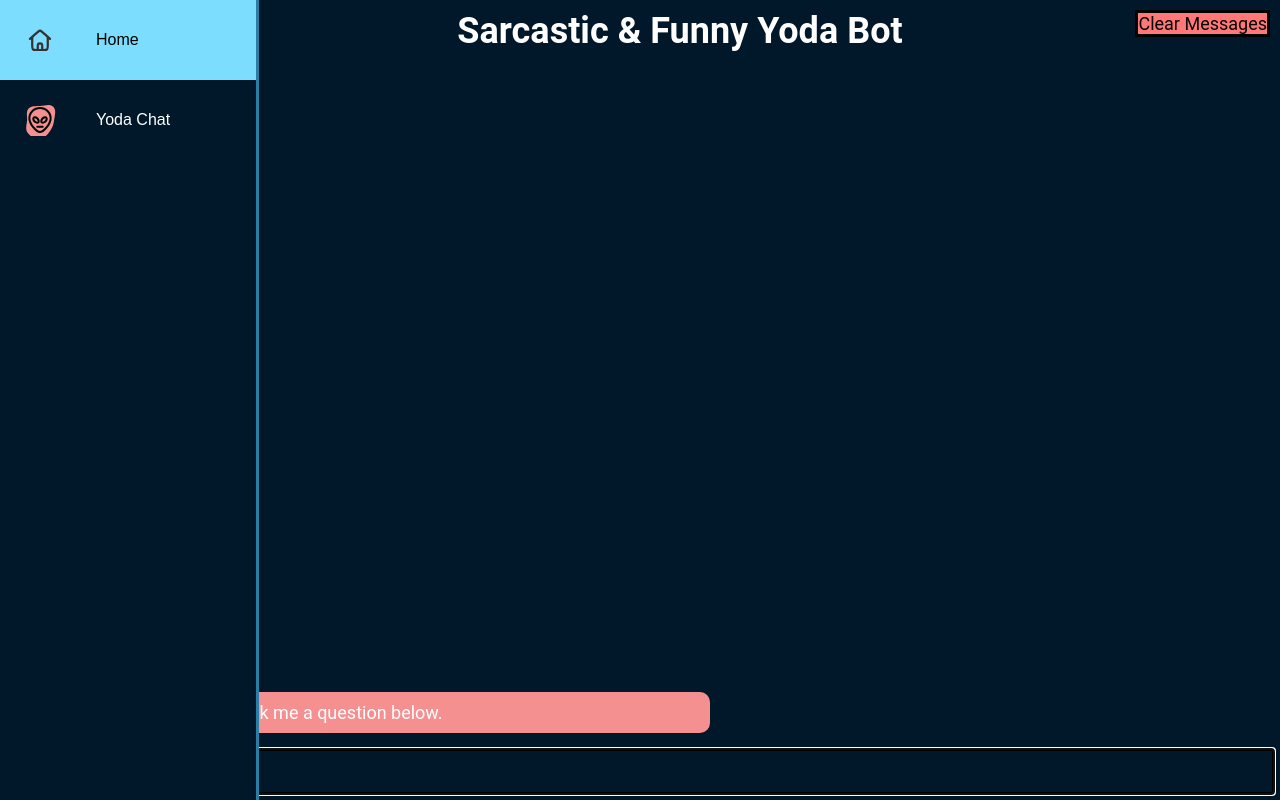
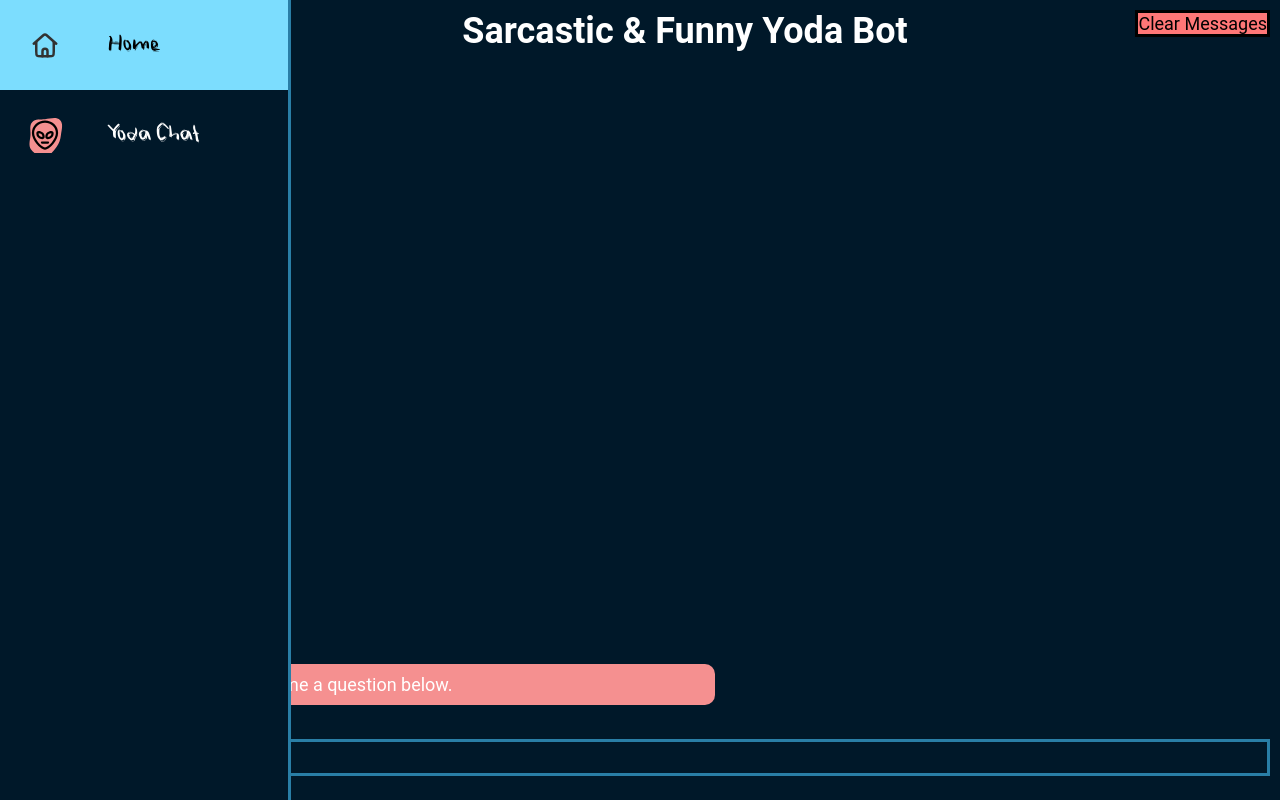
Before and after one commit to dhshah/openai-fun, a SvelteKit app: page /yoda-chat in a window 1280 px wide. Built offline with nearby package versions, Linux system fonts and the light colour scheme.

Commit message:
Some refactoring

```diff
--- a/src/app.html
+++ b/src/app.html
@@ -7,8 +7,8 @@
 		%sveltekit.head%
 
 		<style>
-			/* There is some weird bug with where 0 padding moves things down */
-			html, body {
+			html,
+			body {
 				height: 100%;
 				margin: 0;
 				padding: 0;
@@ -18,6 +18,9 @@
 			* {
 				margin: 0;
 				padding: 0;
+				font-size: 18px;
+				font-family: 'Roboto', sans-serif;
+				color: white;
 			}
 		</style>
 	</head>
--- /dev/null
+++ b/src/lib/components/FocussedInput.svelte
@@ -0,0 +1,60 @@
+<script lang="ts">
+	import { onMount } from 'svelte';
+
+	export let disabled: boolean = false;
+	export let value: string = '';
+	export let onTrigger: () => void = () => {};
+	let inputBox: HTMLInputElement;
+	function handleUpdate(e: any) {
+		value = e.target.value;
+	}
+
+	async function handleKeydown(e: any) {
+		if (e.key === 'Enter') {
+			onTrigger();
+		}
+	}
+
+	onMount(() => {
+		inputBox.focus();
+	});
+</script>
+
+<div class="input-container">
+	<input
+		bind:this={inputBox}
+		on:blur={() => inputBox.focus()}
+		{disabled}
+		{value}
+		on:keydown={handleKeydown}
+		on:input={handleUpdate}
+	/>
+</div>
+
+<style>
+	.input-container {
+		width: 100%;
+		min-height: 85px;
+		display: flex;
+		align-items: center;
+		justify-content: center;
+	}
+	.input-container > input:focus {
+		outline: none;
+	}
+	.input-container > input {
+		caret-color: #297ea6;
+		caret-shape: bar;
+		box-sizing: border-box;
+		flex-grow: 1;
+		border: 3px solid #297ea6;
+		margin: 5px 10px;
+		padding: 5px 10px;
+		background: transparent;
+		border-radius: var(--size-radius);
+		color: white;
+	}
+	.input-container > input:disabled {
+		background: rgba(0, 0, 0, 0.5);
+	}
+</style>
--- a/src/lib/components/Nav.svelte
+++ b/src/lib/components/Nav.svelte
@@ -74,8 +74,9 @@
 
 <style>
 	* {
-		font-family: sans-serif;
+		font-family: AnakCute, sans-serif;
 		color: white;
+		font-size: 1.5rem;
 	}
 	.navbar {
 		width: 5rem;
--- /dev/null
+++ b/src/lib/openapi.ts
@@ -0,0 +1,9 @@
+import { Configuration, OpenAIApi } from 'openai';
+
+import { OPENAPI_API_KEY } from '$env/static/private';
+
+const configuration = new Configuration({
+	apiKey: OPENAPI_API_KEY
+});
+
+export const openai = new OpenAIApi(configuration);
--- /dev/null
+++ b/src/lib/store.ts
@@ -0,0 +1,22 @@
+import { writable } from 'svelte/store';
+import type { Writable } from 'svelte/store';
+import { browser } from '$app/environment';
+
+export const createStore = <Type>(label: string, defaultValue: Type) => {
+	let data: Writable<Type>;
+	if (browser) {
+		const localData = localStorage?.getItem(label);
+		data = writable<Type>(localData ? JSON.parse(localData) : defaultValue);
+		data.subscribe((value) => {
+			if (value) {
+				localStorage[label] = JSON.stringify(value);
+			} else {
+				delete localStorage[label];
+			}
+		});
+	} else {
+		data = writable<Type>(defaultValue);
+	}
+
+	return data;
+};
--- a/src/routes/+layout.svelte
+++ b/src/routes/+layout.svelte
@@ -24,6 +24,11 @@
 </div>
 
 <style>
+	@font-face {
+		font-family: AnakCute;
+		src: url('../static/AnakCute.ttf');
+	}
+
 	:root {
 		--bg-primary: #f5f5f5;
 		--bg-secondary: #fff;
@@ -33,5 +38,6 @@
 	.container {
 		margin-left: 5rem;
 		height: 100vh;
+		background-color: #001829;
 	}
 </style>
--- a/src/routes/+page.svelte
+++ b/src/routes/+page.svelte
@@ -1,8 +1,8 @@
 <div class="spacer layer1">
 	<div class="hero">
 		<h1>Welcome!</h1>
-		<p>I made this thing.</p>
-		<span class="link"> Try it here >>> <a href="/yoda-chat">Yoda Chat</a></span>
+		<p>I made this thing</p>
+		<span class="link"> Try it >>> <a href="/yoda-chat">Yoda Chat</a></span>
 	</div>
 </div>
 
@@ -28,12 +28,11 @@
 		align-items: center;
 		justify-content: center;
 		flex-direction: column;
+	}
+	.hero * {
 		font-family: AnakCute;
 	}
-	@font-face {
-		font-family: AnakCute;
-		src: url('../assets/AnakCute.ttf');
-	}
+
 	.hero h1 {
 		font-size: 7.5rem;
 	}
@@ -41,6 +40,7 @@
 		font-size: 3rem;
 	}
 	.link a {
+		font-size: 3rem;
 		color: #f59090;
 		text-shadow: #f59090 0 0 2px;
 		transition: text-shadow 250ms ease;
@@ -52,7 +52,7 @@
 	}
 
 	.link {
-		font-size: 2rem;
+		font-size: 3rem;
 		font: sans-serif;
 	}
 </style>
--- a/src/routes/yoda-chat/+page.svelte
+++ b/src/routes/yoda-chat/+page.svelte
@@ -1,4 +1,5 @@
 <script lang="ts">
+	import FocussedInput from '$lib/components/FocussedInput.svelte';
 	import { onMount } from 'svelte';
 	import { messages, reset } from '../../stores/messages';
 	interface ChatMessage {
@@ -7,17 +8,16 @@
 		image?: string;
 	}
 
-	let inputBox: HTMLInputElement;
 	let chatting = false;
 	let newMessage: string;
 
 	async function chat() {
+		chatting = true;
+		console.log('chatting');
 		messages.update((currentMessages: ChatMessage[]) => [
 			...currentMessages,
 			{ role: 'user', content: newMessage }
 		]);
-
-		newMessage = '';
 
 		const res = await fetch('/yoda-chat', {
 			method: 'POST',
@@ -25,25 +25,15 @@
 		});
 
 		const chatGptMessage = await res.json();
+		console.log(chatGptMessage);
 
 		messages.update((currentMessages: ChatMessage[]) => [...currentMessages, chatGptMessage]);
-	}
-
-	async function handleKeydown(e: any) {
-		if (e.key === 'Enter') {
-			chatting = true;
-			await chat();
-			chatting = false;
-		}
+		chatting = false;
 	}
 
 	async function clearMessages() {
 		reset();
 	}
-
-	onMount(() => {
-		inputBox.focus();
-	});
 </script>
 
 <div class="container">
@@ -59,29 +49,15 @@
 			</div>
 		{/each}
 	</div>
-	<div class="input-container">
-		<input
-			bind:this={inputBox}
-			on:blur={() => inputBox.focus()}
-			disabled={chatting}
-			bind:value={newMessage}
-			on:keydown={handleKeydown}
-		/>
-	</div>
+	<FocussedInput bind:value={newMessage} disabled={chatting} onTrigger={chat} />
 </div>
 
 <style>
-	* {
-		font-size: 18px;
-		font-family: 'Roboto', sans-serif;
-		color: white;
-	}
 	.container {
 		height: 100%;
 		width: 100%;
 		display: flex;
 		flex-direction: column;
-		background-color: #001829;
 	}
 	.message {
 		border-radius: 10px;
@@ -103,21 +79,6 @@
 		justify-content: flex-end;
 		flex-direction: column;
 	}
-	.input-container {
-		padding: 5px;
-	}
-	.input-container > input {
-		box-sizing: border-box;
-		display: block;
-		width: 100%;
-		border: 3px solid #000;
-		padding: 10px;
-		background: transparent;
-		border-radius: var(--size-radius);
-	}
-	.input-container > input:disabled {
-		background: #c6c6c6;
-	}
 	.clear-button {
 		position: absolute;
 		top: 10px;
--- a/src/routes/yoda-chat/+server.ts
+++ b/src/routes/yoda-chat/+server.ts
@@ -1,28 +1,21 @@
 import type { RequestHandler } from '@sveltejs/kit';
 import { json } from '@sveltejs/kit';
-import { OPENAPI_API_KEY, TOKEN_LIMIT } from '$env/static/private';
+import { TOKEN_LIMIT } from '$env/static/private';
+import { openai } from '$lib/openapi';
 
-import { Configuration, OpenAIApi } from 'openai';
-
-const configuration = new Configuration({
-	apiKey: OPENAPI_API_KEY
-});
-
-const openai = new OpenAIApi(configuration);
 const system_messages = [
 	{ role: 'system', content: 'Be more sarcastic and funny. And also answer like you are yoda.' }
 ];
 
 export const POST = (async ({ request }) => {
 	const { messages } = await request.json();
-	try {
+
+	console.log(messages);
+
 	const chatGPT = await openai.createChatCompletion({
 		model: 'gpt-3.5-turbo',
 		messages: [...system_messages, ...messages],
 		max_tokens: parseInt(TOKEN_LIMIT)
 	});
 	return json(chatGPT.data.choices[0].message);
-	} catch (e) {
-		return json({ content: e });
-	}
 }) satisfies RequestHandler;
--- a/src/stores/messages.ts
+++ b/src/stores/messages.ts
@@ -1,6 +1,4 @@
-import { writable } from 'svelte/store';
-import type { Writable } from 'svelte/store';
-import { browser } from '$app/environment';
+import { createStore } from '$lib/store';
 
 interface ChatMessage {
 	role: string;
@@ -8,18 +6,5 @@ interface ChatMessage {
 	image?: string;
 }
 
-let _messages: Writable<ChatMessage[]>;
-let _reset;
-if (browser) {
-	const localMessages = localStorage?.getItem('messages');
-	_messages = writable<ChatMessage[]>(localMessages ? JSON.parse(localMessages) : []);
-	_messages.subscribe((value) => (localStorage.messages = JSON.stringify(value)));
-	_reset = () => _messages.set([]);
-} else {
-	_messages = writable<ChatMessage[]>([]);
-	// eslint-disable-next-line @typescript-eslint/no-empty-function
-	_reset = () => {};
-}
-
-export const messages = _messages;
-export const reset = _reset;
+export const messages = createStore<ChatMessage[]>('messages', []);
+export const reset = () => messages.set([]);
```
Also changed, not shown: src/static/AnakCute.ttf (renamed from src/assets/AnakCute.ttf). Lines whose indentation alone changed are shown as unchanged.
